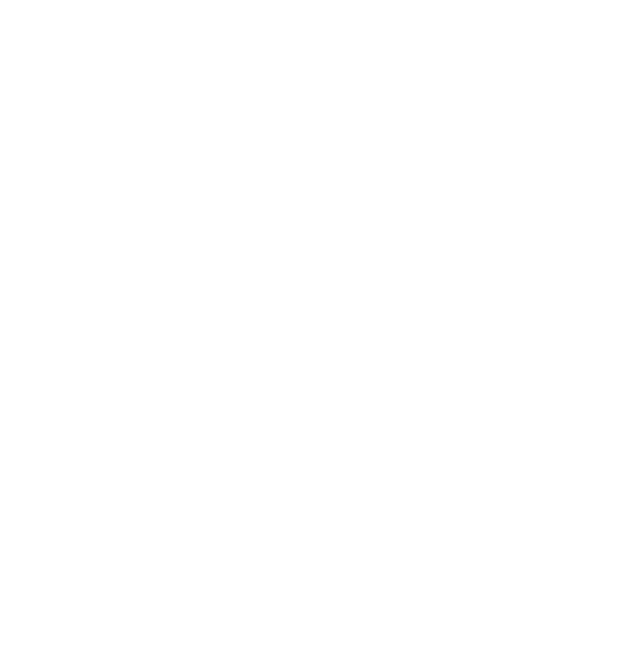
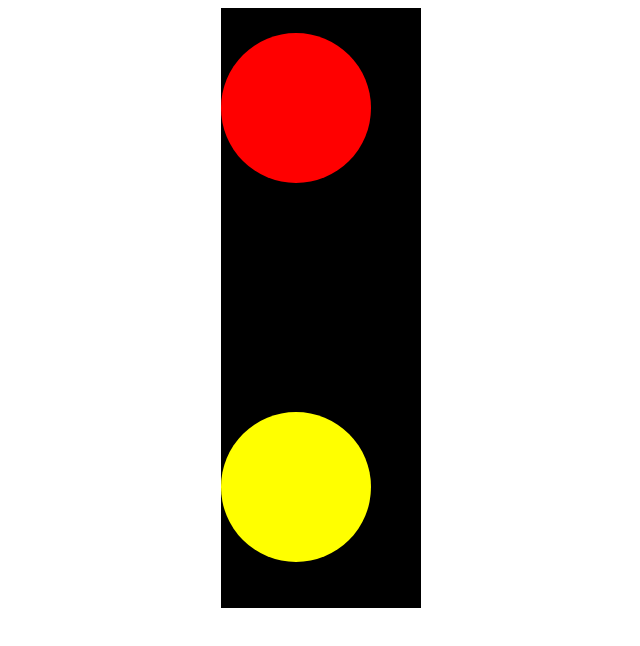
Before and after one commit to Schopke/day3, a plain HTML site: page index.html in a window 1280 px wide. Shown: the whole page, without its empty margins (319-959 px from the left). Drawn offline with Linux system fonts and the light colour scheme.

Commit message:
Working Progress

```diff
--- a/index.html
+++ b/index.html
@@ -6,10 +6,15 @@
   <meta name="viewport" content="width=device-width, initial-scale=1.0">
   <meta http-equiv="X-UA-Compatible" content="ie=edge">
   <title>Document</title>
+  <link rel="stylesheet" href="style.css">
 </head>
 
 <body>
-
+  <div id=container>
+    <div class="red"></div>
+    <div class="yellow"></div>
+    <div class="green"></div>
+  </div>
 </body>
 
 </html>
--- a/style.css
+++ b/style.css
@@ -0,0 +1,27 @@
+#container {
+  width: 200px;
+  height: 600px;
+  background-color: black;
+  margin-left: auto;
+  margin-right: auto;
+}
+.red {
+  background-color: red;
+  width: 150px;
+  height: 150px;
+  margin-left: auto;
+  margin-right: auto;
+  margin-top: 25px;
+  border-radius: 50%;
+  display: inline-block;
+}
+.yellow {
+  background-color: yellow;
+  width: 150px;
+  height: 150px;
+  margin-left: auto;
+  margin-right: auto;
+  margin-top: 225px;
+  border-radius: 50%;
+  display: inline-block;
+}
```
